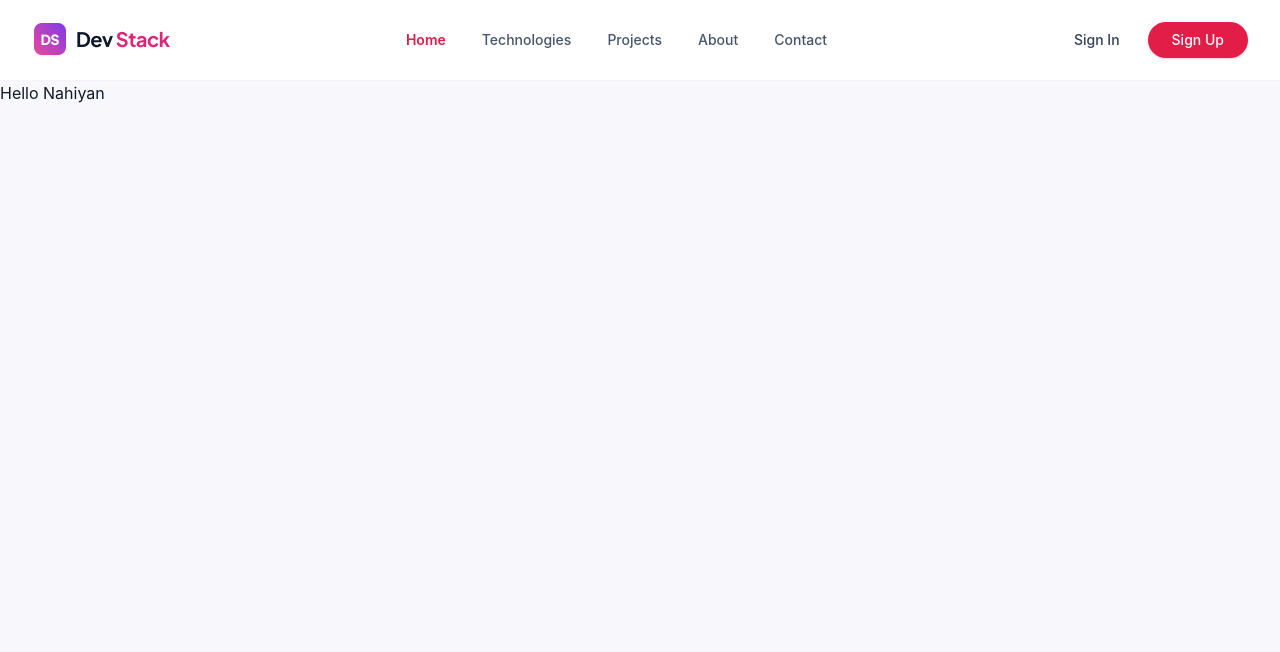
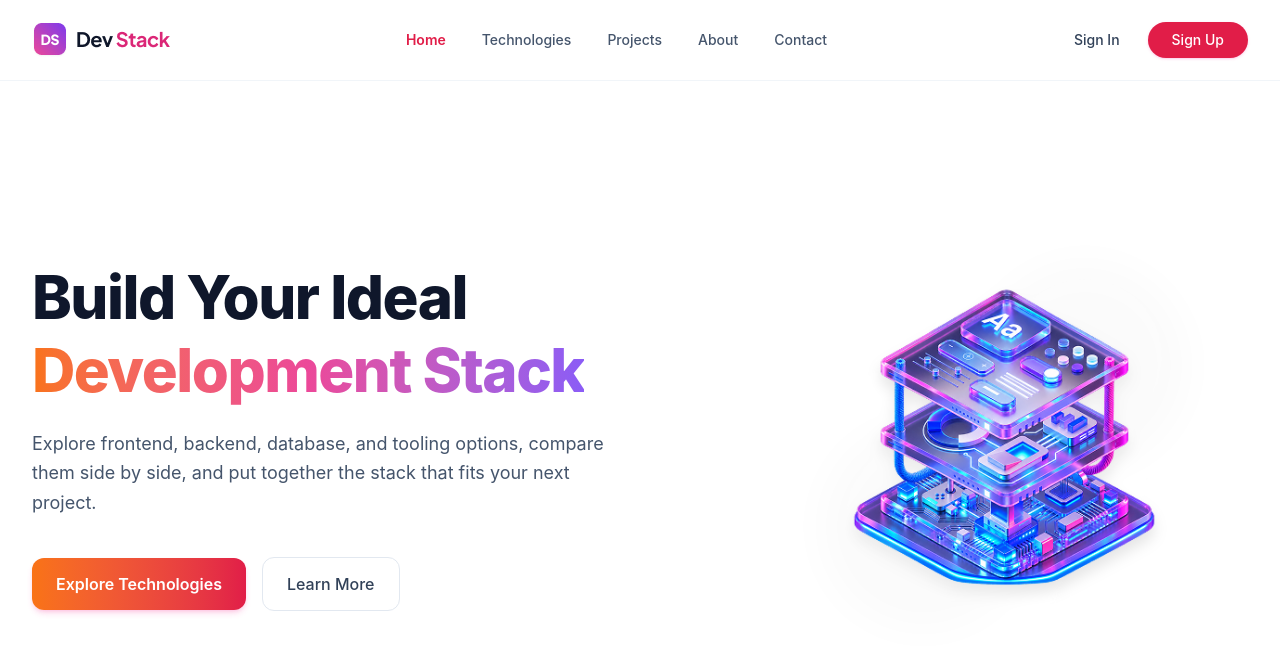
Before and after one commit to Nahiyan24bd/DevStack, a React (Vite) app: page / in a window 1280 px wide. Shown: the top 652 px of the page. Built offline with nearby package versions, Linux system fonts and the light colour scheme.

Commit message:
feat: complete Banner hero section with asset import and CTA layout

```diff
--- a/src/App.tsx
+++ b/src/App.tsx
@@ -1,16 +1,12 @@
 import Nav from './Component/Nav'
+import Banner from './Component/Banner'
 
 function App() {
   return (
     <>
 
     <Nav />
-
-      <div className="ticks">
-
-        <h1>Hello Nahiyan</h1>
-      </div>
-
+    <Banner />
 
 
     </>
--- a/src/Component/Banner.tsx
+++ b/src/Component/Banner.tsx
@@ -0,0 +1,57 @@
+import React from 'react';
+import banner from '../assets/banner-stack.png';
+
+const Banner = () => {
+  return (
+    <section className="relative overflow-hidden bg-white py-12 md:py-20 lg:py-28">
+      <div className="max-w-7xl mx-auto px-4 sm:px-6 lg:px-8">
+        <div className="grid grid-cols-1 lg:grid-cols-12 gap-12 lg:gap-8 items-center">
+
+          {/* Left: Heading, Description, and CTA Buttons */}
+          <div className="lg:col-span-7 flex flex-col items-start text-left">
+            <h1 className="text-4xl sm:text-5xl lg:text-6xl font-extrabold tracking-tight text-slate-900 leading-[1.15]">
+              Build Your Ideal{' '}
+              <span className="block mt-1 bg-gradient-to-r from-[#F97316] via-[#EC4899] to-[#8B5CF6] bg-clip-text text-transparent">
+                Development Stack
+              </span>
+            </h1>
+
+            <p className="mt-6 text-base sm:text-lg text-slate-600 max-w-xl leading-relaxed">
+              Explore frontend, backend, database, and tooling options, compare them side by side, and put together the stack that fits your next project.
+            </p>
+
+            <div className="mt-8 sm:mt-10 flex flex-wrap items-center gap-4">
+              <a
+                href="#technologies"
+                className="inline-flex items-center justify-center px-6 py-3.5 rounded-xl text-sm sm:text-base font-semibold text-white bg-gradient-to-r from-[#F97316] to-[#E11D48] hover:opacity-95 shadow-md shadow-pink-500/20 active:scale-95 transition-all duration-150"
+              >
+                Explore Technologies
+              </a>
+
+              <a
+                href="#about"
+                className="inline-flex items-center justify-center px-6 py-3.5 rounded-xl text-sm sm:text-base font-medium text-slate-700 border border-slate-200 hover:bg-slate-50 hover:border-slate-300 active:scale-95 transition-all duration-150"
+              >
+                Learn More
+              </a>
+            </div>
+          </div>
+
+          {/* Right: Banner Image */}
+          <div className="lg:col-span-5 flex justify-center lg:justify-end">
+            <div className="relative w-full max-w-md lg:max-w-none">
+              <img
+                src={banner}
+                alt="Development Stack Visual"
+                className="w-full h-auto object-contain select-none drop-shadow-xl transition-transform duration-300 hover:scale-[1.02]"
+              />
+            </div>
+          </div>
+
+        </div>
+      </div>
+    </section>
+  );
+};
+
+export default Banner;
```
